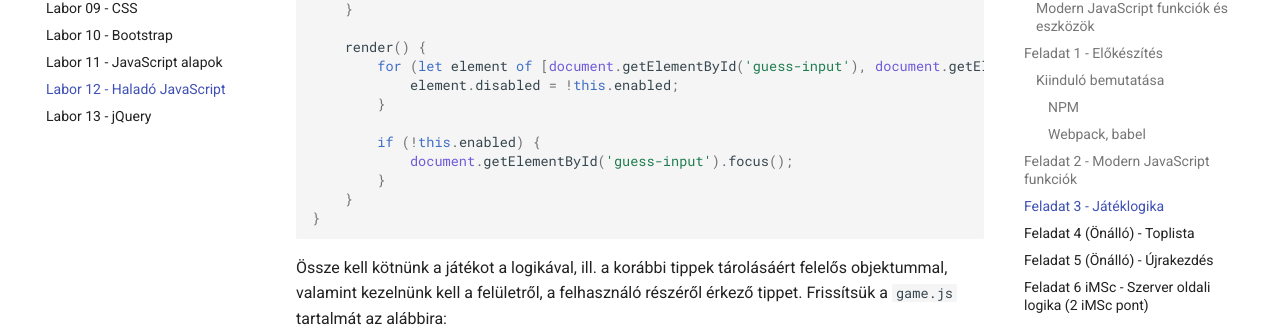
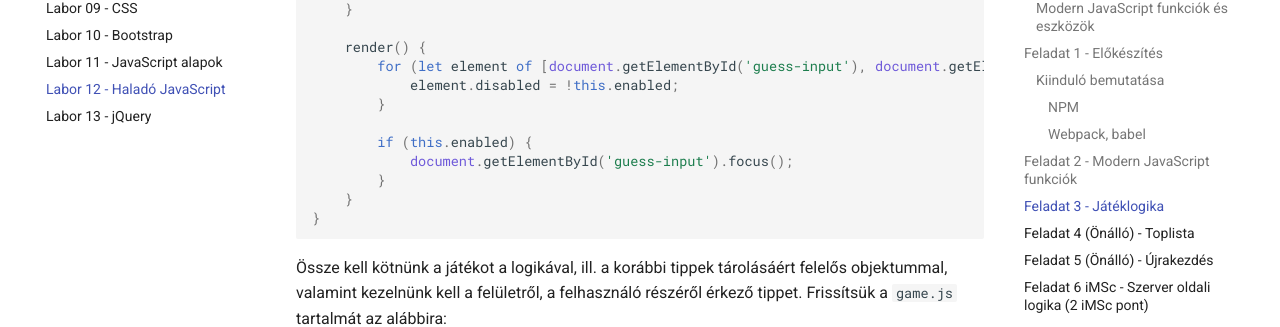
Before and after one commit to VIAUAD02/laborok, an MkDocs documentation site: the page built from docs/laborok/12-js-advanced/index.md, in a window 1280 px wide and 900 px high, scrolled down 10015 px. Shown: the part 127-454 px from the top of the window. Built offline with MkDocs 1.6.1 and Material for MkDocs 9.7.7, drawn with Linux system fonts in a browser that asks for light colours; comment, search, counter and statistics services are not loaded.

Commit message:
correction

```diff
--- a/docs/laborok/12-js-advanced/index.md
+++ b/docs/laborok/12-js-advanced/index.md
@@ -336,7 +336,7 @@ export class Guess {
             element.disabled = !this.enabled;
         }
 
-        if (!this.enabled) {
+        if (this.enabled) {
             document.getElementById('guess-input').focus();
         }
     }
```
